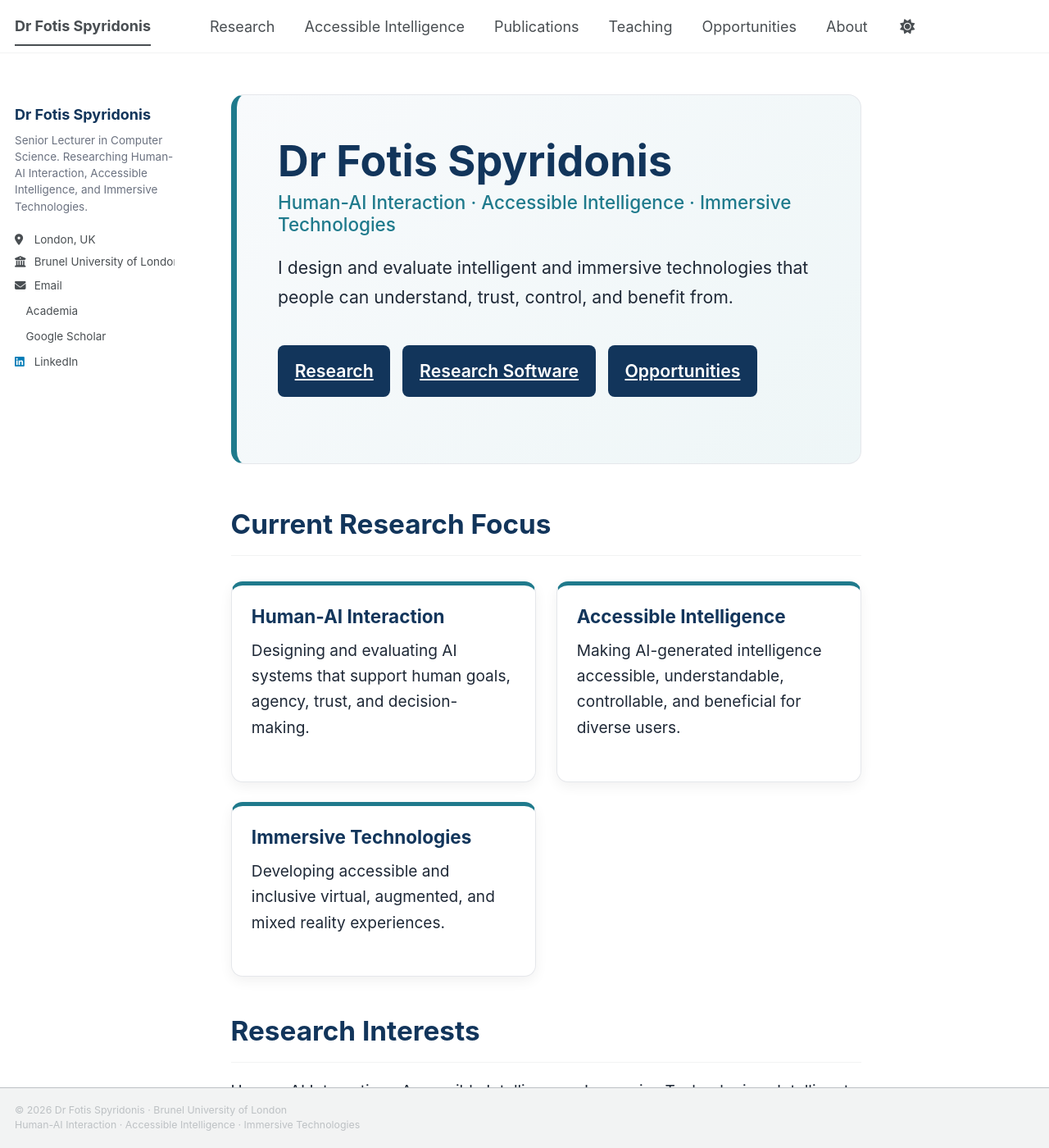
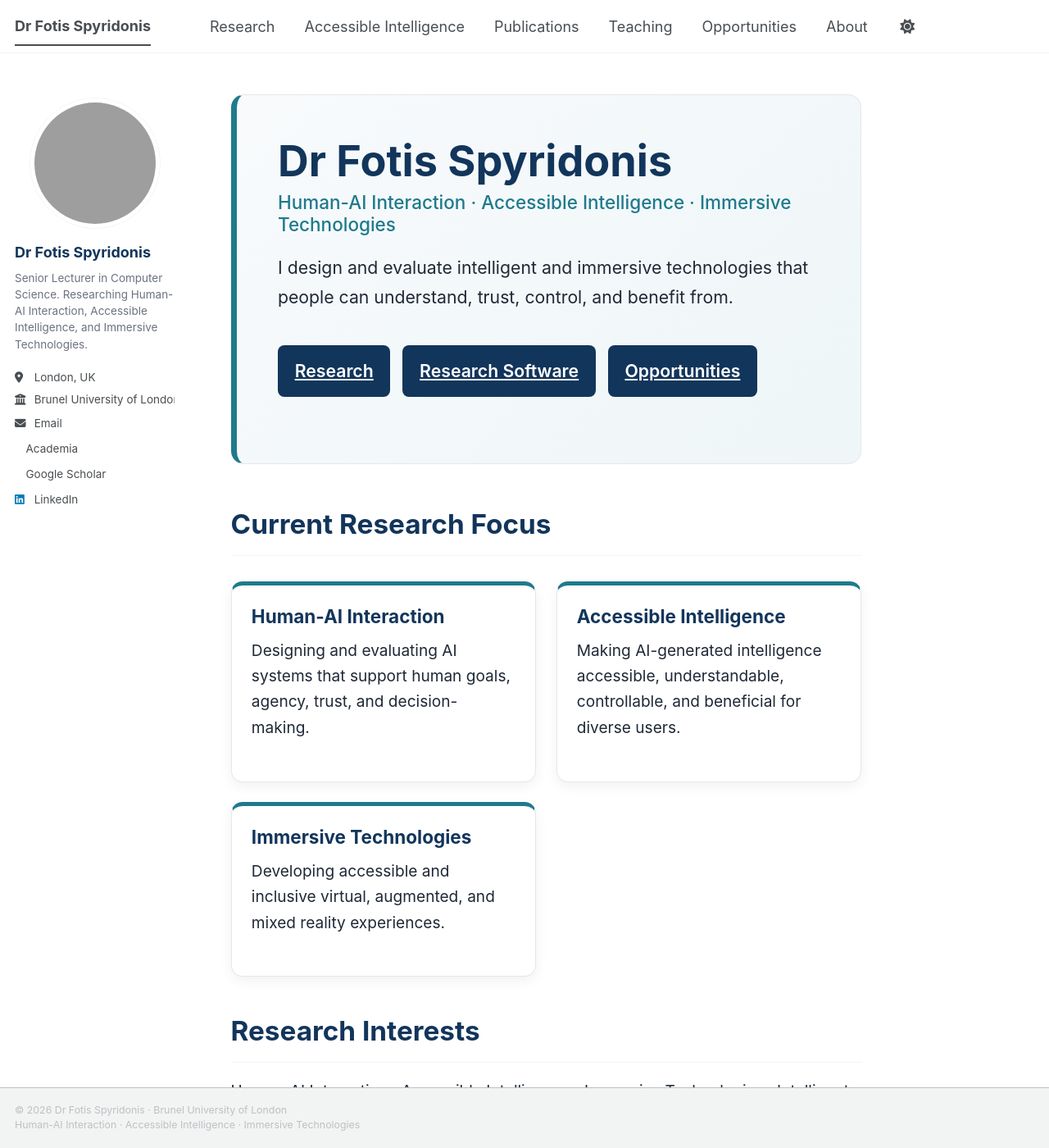
Before and after one commit to fotios-spyridonis/fotios-spyridonis.github.io, a Jekyll site: the page built from _pages/home.md, in a window 1280 px wide and 1400 px high. Shown: the whole window at 82% size. Built offline with Jekyll 4.4.1, drawn with Linux system fonts in a browser that asks for light colours; a style sheet for code colours, icons or effects is not loaded.

Commit message:
Update main.scss

```diff
--- a/assets/css/main.scss
+++ b/assets/css/main.scss
@@ -200,11 +200,6 @@
   border-radius: 50%;
 }
 
-/* Hide broken Academic Pages avatar area */
-.author__avatar {
-  display: none !important;
-}
-
 /* Publication cards */
 
 .publication-card {
```
